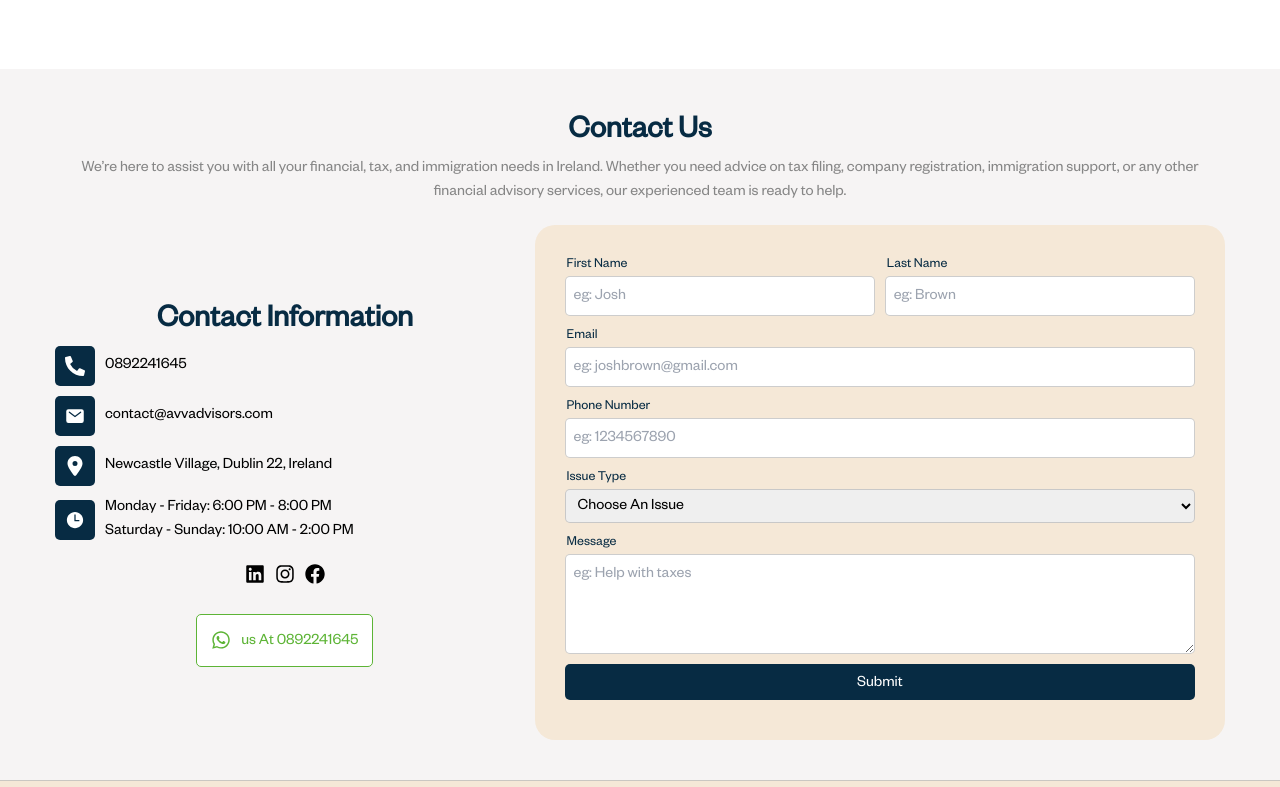
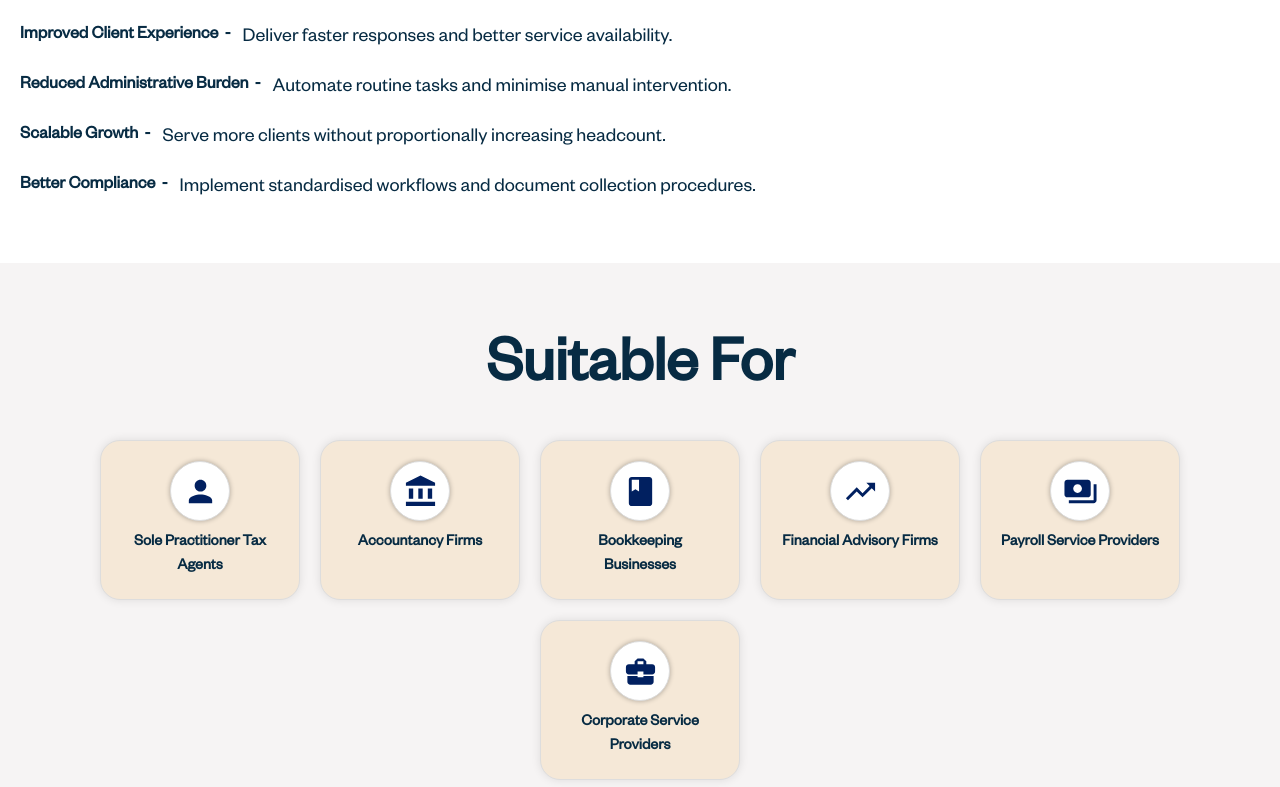
Before and after one commit to TartejBrothers/Avva-Advisors, a React (Create React App) app: page /agentic-ai in a window 1280 px wide. Shown: the part 2273-3060 px from the top of the page. Built offline with nearby package versions, Linux system fonts and the light colour scheme.

Commit message:
Completed: Agentic AI Page

```diff
--- a/src/pages/agentic-ai.jsx
+++ b/src/pages/agentic-ai.jsx
@@ -11,6 +11,14 @@ import { FaFileSignature } from "react-icons/fa";
 import { GrDocumentConfig } from "react-icons/gr";
 import { FaNetworkWired } from "react-icons/fa";
 import { GiGiftOfKnowledge } from "react-icons/gi";
+import {
+  MdPerson,
+  MdAccountBalance,
+  MdBook,
+  MdTrendingUp,
+  MdPayments,
+  MdBusinessCenter,
+} from "react-icons/md";
 export default function AgenticAI() {
   const checkboxPoints = [
     "Understand client requests",
@@ -20,6 +28,62 @@ export default function AgenticAI() {
     "Interact with business systems",
     "Escalate complex cases to human advisors",
     "Learn from organisational knowledge bases",
+  ];
+  const benefits = [
+    {
+      header: "Increased Productivity",
+      subheader:
+        "Allow staff to focus on advisory work while AI handles repetitive administrative activities.",
+    },
+    {
+      header: "Improved Client Experience",
+      subheader: "Deliver faster responses and better service availability.",
+    },
+    {
+      header: "Reduced Administrative Burden",
+      subheader: "Automate routine tasks and minimise manual intervention.",
+    },
+    {
+      header: "Scalable Growth",
+      subheader:
+        "Serve more clients without proportionally increasing headcount.",
+    },
+    {
+      header: "Better Compliance",
+      subheader:
+        "Implement standardised workflows and document collection procedures.",
+    },
+  ];
+  const targetBusinesses = [
+    {
+      name: "Sole Practitioner Tax Agents",
+      icon: MdPerson,
+    },
+
+    {
+      name: "Accountancy Firms",
+      icon: MdAccountBalance,
+    },
+
+    {
+      name: "Bookkeeping Businesses",
+      icon: MdBook,
+    },
+
+    {
+      name: "Financial Advisory Firms",
+      icon: MdTrendingUp,
+    },
+
+    {
+      name: "Payroll Service Providers",
+      icon: MdPayments,
+    },
+
+    {
+      name: "Corporate Service Providers",
+      icon: MdBusinessCenter,
+    },
   ];
   return (
     <div className="agentic-ai-page">
@@ -131,8 +195,39 @@ export default function AgenticAI() {
         </div>
       </div>
       <div className="taxadvisorybody">
-        <h1>Benefits for Tax Practices</h1>
-        <h3>Increased Productivity</h3>
+        <h1 className="text-center">Benefits for Tax Practices</h1>
+        {benefits.map((benefit, index) => (
+          <div className="single-points" key={index}>
+            <h3>{benefit.header}</h3>
+            <h3 className="desktop-only">-</h3>
+            <p>{benefit.subheader}</p>
+          </div>
+        ))}
+      </div>
+      <div className="homegraybg py-[60px]">
+        <h1 className="homeheadertext">Suitable For</h1>
+        <div className="suitable-list">
+          {targetBusinesses.map((business, index) => (
+            <div className="suitable-icon-div" key={index}>
+              <div className="suitable-icon">
+                <business.icon />
+              </div>
+              <h5>{business.name}</h5>
+            </div>
+          ))}
+        </div>
+      </div>
+      <div className="taxadvisorybody">
+        <h1 className="text-center">Why Avva Advisors?</h1>
+        <p>
+          Our team combines practical tax knowledge with AI implementation
+          expertise, enabling us to build solutions that understand real-world
+          tax and compliance workflows.
+          <br />
+          Whether you are a sole practitioner or a growing accountancy practice,
+          we can develop a customised AI solution tailored to your business
+          needs.
+        </p>
       </div>
       <div className="homecontactbg">
         <ContactForm />
--- a/src/styles/agentic-ai.css
+++ b/src/styles/agentic-ai.css
@@ -58,7 +58,68 @@
   font-size: 16px;
   font-weight: 400;
 }
-
+.single-points {
+  display: flex;
+}
+.single-points h3 {
+  font-size: 18px !important;
+  font-weight: 600;
+  color: #072b43;
+  flex-wrap: nowrap;
+  margin-right: 6px;
+  text-wrap: nowrap;
+}
+.single-points p {
+  font-size: 16px;
+  color: #072b43;
+  margin-left: 6px;
+}
+.suitable-list {
+  gap: 40px;
+  max-width: 1400px;
+  margin: 0 auto;
+  display: flex;
+  flex-wrap: wrap;
+  justify-content: center;
+  gap: 20px;
+  padding: 20px 20px;
+  width: 100%;
+}
+.suitable-list .suitable-icon-div {
+  display: flex;
+  flex-direction: column;
+  background-color: #f5e8d7;
+  padding: 20px;
+  text-align: center;
+  border-radius: 20px;
+  border: 1px solid #ddd;
+  box-shadow: 0 0 10px rgba(0, 0, 0, 0.1);
+  align-items: center;
+  gap: 10px;
+  width: 200px;
+}
+.suitable-list .suitable-icon-div .suitable-icon {
+  color: #012060;
+  background-color: #ffffff;
+  padding: 10px;
+  height: 60px;
+  width: 60px;
+  border-radius: 50%;
+  display: flex;
+  align-items: center;
+  border: 1px solid #ddd;
+  box-shadow: 0 0 5px rgba(0, 0, 0, 0.3);
+  justify-content: center;
+}
+.suitable-icon svg {
+  height: 35px;
+  width: 35px;
+}
+.suitable-list .suitable-icon-div h5 {
+  font-size: 16px;
+  font-weight: 600;
+  color: #072b43;
+}
 @media screen and (max-width: 1000px) {
   .agentic-ai-bg .taxadvisoryheader {
     flex-direction: column;
@@ -67,4 +128,19 @@
   .agentic-ai-bg .taxadvisoryheaderleft h5 {
     font-size: 20px;
   }
+  .desktop-only {
+    display: None;
+  }
+  .single-points {
+    flex-direction: column;
+    gap: 5px;
+  }
+  .single-points h3 {
+    margin-right: 0;
+    text-align: center;
+  }
+  .single-points p {
+    margin-left: 0;
+    text-align: center;
+  }
 }
```
